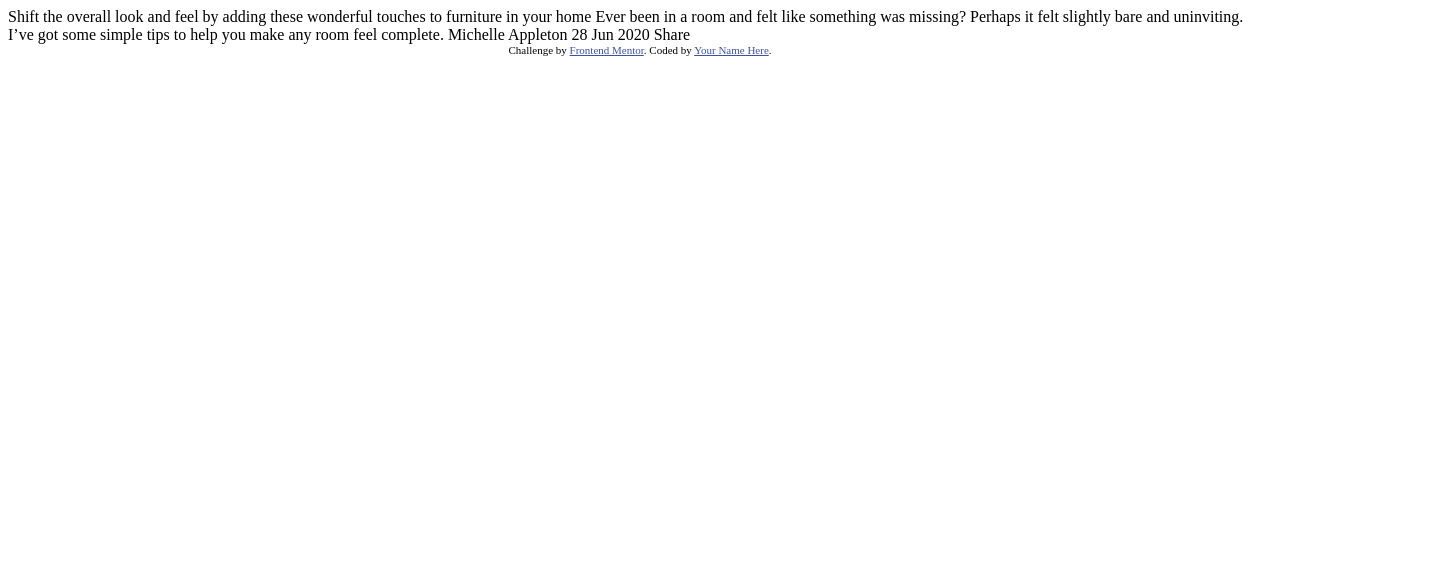
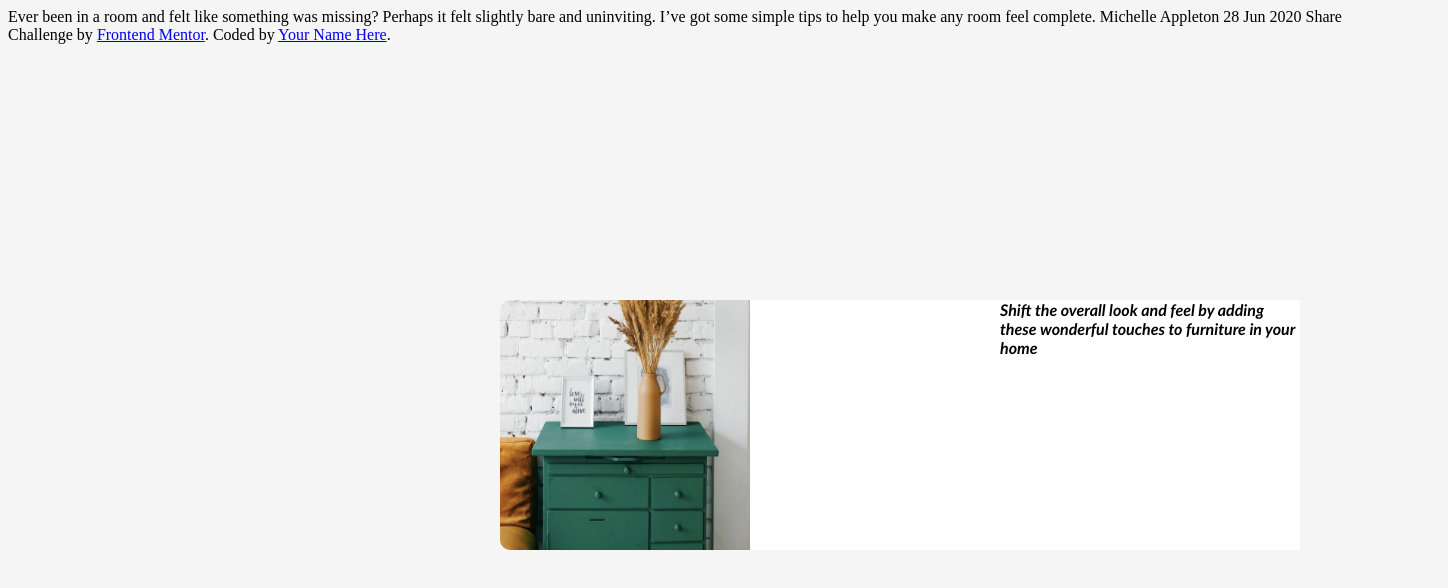
Before and after one commit to bhargava-raju/FrontendMentor, a plain HTML site: page index.html in a window 1280 px wide. Shown: the whole page, 1448 px wide, since content can reach past the window. Drawn offline with Linux system fonts and the light colour scheme.

Commit message:
changes the index.htnl and added the css files

```diff
--- a/index.html
+++ b/index.html
@@ -1,23 +1,41 @@
 <!DOCTYPE html>
 <html lang="en">
+
 <head>
   <meta charset="UTF-8">
-  <meta name="viewport" content="width=device-width, initial-scale=1.0"> <!-- displays site properly based on user's device -->
+  <meta name="viewport" content="width=device-width, initial-scale=1.0">
+  <!-- displays site properly based on user's device -->
 
   <link rel="icon" type="image/png" sizes="32x32" href="./images/favicon-32x32.png">
+  <link rel="stylesheet" href="./styles/site.css">
 
   <title>Frontend Mentor | Article preview component</title>
 
   <!-- Feel free to remove these styles or customise in your own stylesheet 👍 -->
-  <style>
+  <!-- <style>
     .attribution { font-size: 11px; text-align: center; }
     .attribution a { color: hsl(228, 45%, 44%); }
-  </style>
+  </style> -->
 </head>
+
 <body>
 
-  Shift the overall look and feel by adding these wonderful
-  touches to furniture in your home
+  <div class="main-content">
+    <div class="main-content-element">
+      <img src="./images/drawers.jpg " class="main-content-element" alt="drawers">
+    </div>
+    <div class="main-content-text">
+      <div>
+        <p >
+        	Shift the overall look and feel by adding these wonderful
+        	touches to furniture in your home
+        </p>
+      </div>
+    </div>
+
+  </div>
+
+
 
   Ever been in a room and felt like something was missing? Perhaps
   it felt slightly bare and uninviting. I’ve got some simple tips
@@ -33,4 +51,5 @@
     Coded by <a href="#">Your Name Here</a>.
   </div>
 </body>
+
 </html>
--- /dev/null
+++ b/styles/site.css
@@ -0,0 +1,53 @@
+body
+{
+    width: 1440px;
+    background-color: whitesmoke;
+}
+
+.main-content
+{
+    position: absolute;
+    top : 300px;
+    left: 500px;
+
+    width: 900px;
+    height: 250px;
+    border-top-left-radius: 20px;
+    border-bottom-left-radius: 20px;
+    /* border-color: crimson;
+    border-style: solid; */
+
+}
+
+.main-content-element
+{
+    position: relative;
+    width: 250px;
+    height: 250px;
+    float: left;
+    background-color: white;
+    border-top-left-radius: 10px;
+    border-bottom-left-radius: 10px;
+    /* border-radius: 20px; */
+    /* border-style: solid; */
+}
+
+.main-content-text
+{
+    position: relative;
+    top: -16px;
+    left:250px;
+    width: 550px;
+    height: 250px;
+    background-color: white;
+    /* border-radius: 20px;
+    border-style: solid; */
+}
+
+p
+{
+    font-style: italic;
+    font-family: 'Gill Sans', 'Gill Sans MT', Calibri, 'Trebuchet MS', sans-serif;
+    font-weight: 600;
+
+}
```
